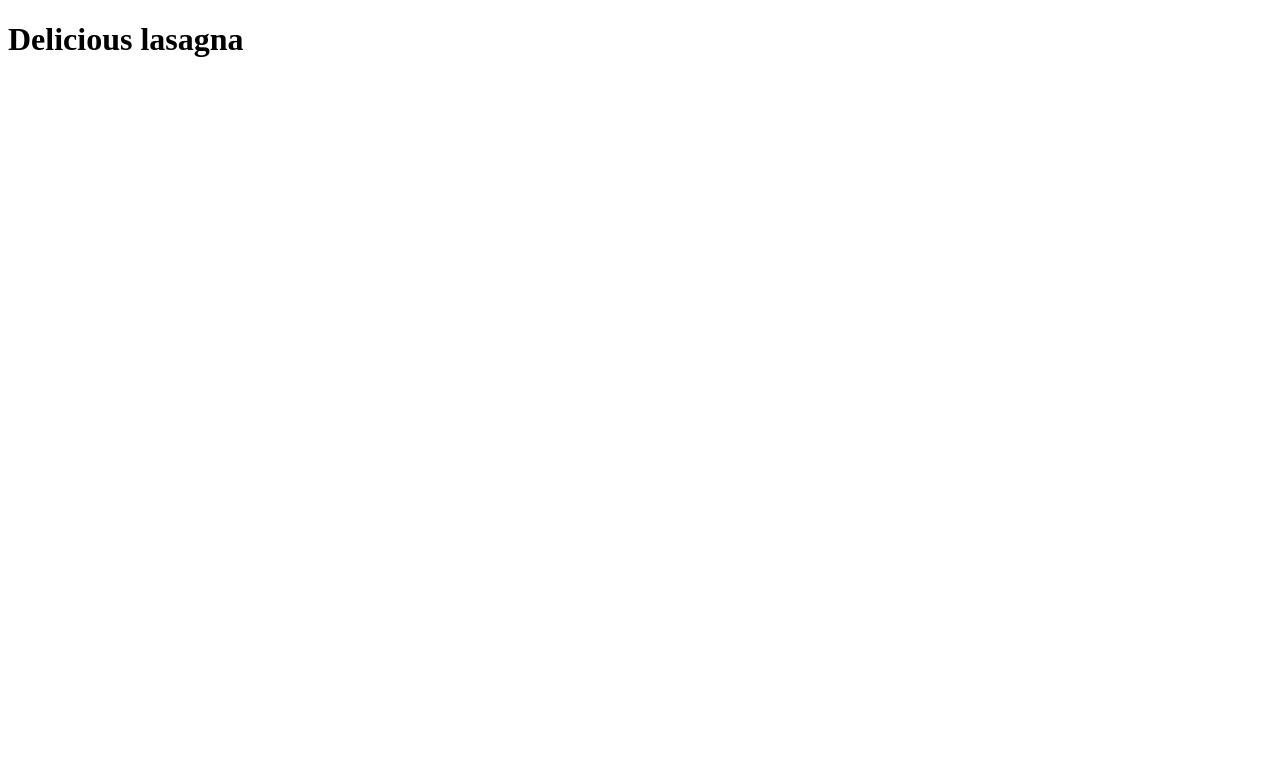
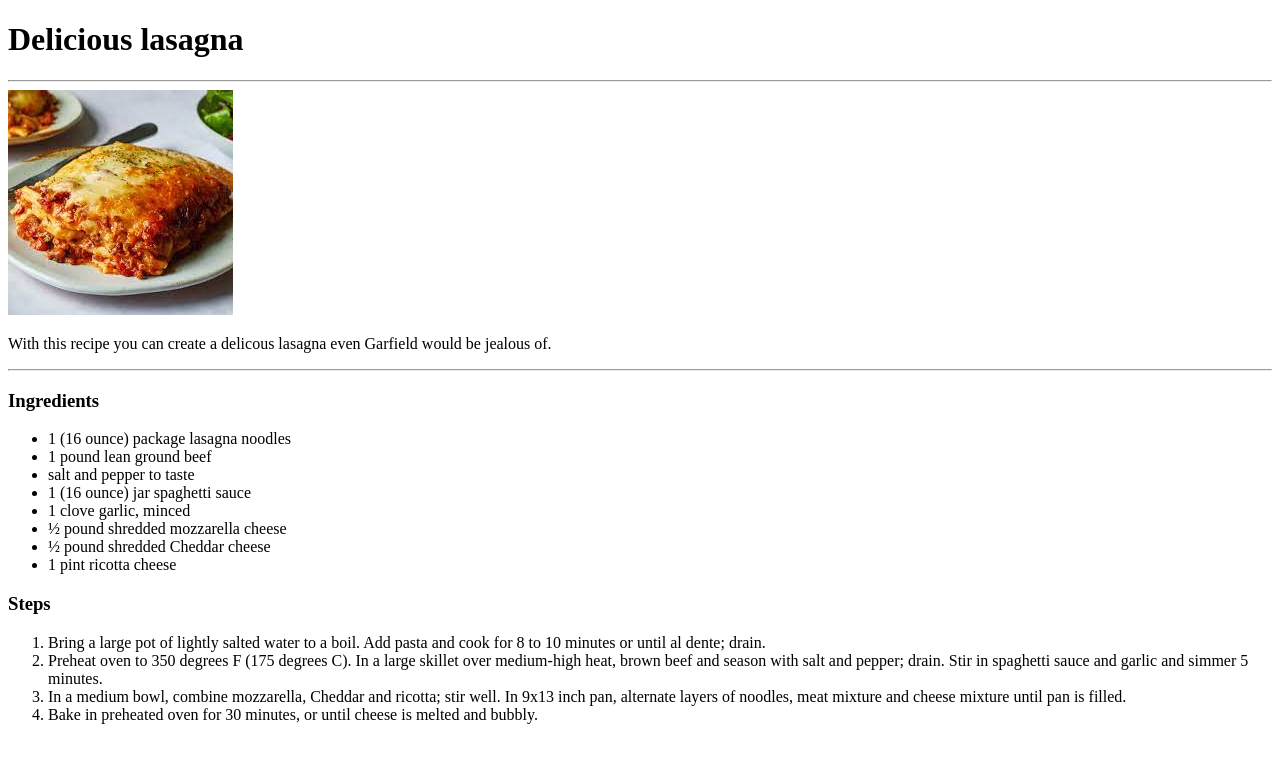
Before and after one commit to juulDEbeer/odin-recipe, a plain HTML site: page recipes/lasagna.html in a window 1280 px wide. Drawn offline with Linux system fonts and the light colour scheme.

Commit message:
added ingredients and steps to the recipe for lasagna

```diff
--- a/recipes/lasagna.html
+++ b/recipes/lasagna.html
@@ -8,5 +8,30 @@
 </head>
 <body>
     <h1>Delicious lasagna</h1>
+    <hr>
+    <img src="../lasagna.jpg" alt="Picture of lasagna.">
+
+    <p>With this recipe you can create a delicous lasagna even Garfield would be jealous of.</p>
+    <hr>
+    <h3>Ingredients</h3>
+    <ul>
+        <li>1 (16 ounce) package lasagna noodles</li>
+        <li>1 pound lean ground beef </li>
+        <li>salt and pepper to taste</li>
+        <li>1 (16 ounce) jar spaghetti sauce</li>
+        <li>1 clove garlic, minced</li>
+        <li>½ pound shredded mozzarella cheese</li>
+        <li>½ pound shredded Cheddar cheese</li>
+        <li>1 pint ricotta cheese</li>
+    </ul>
+    <h3>Steps</h3>
+    <ol>
+        <li>Bring a large pot of lightly salted water to a boil. Add pasta and cook for 8 to 10 minutes or until al dente; drain.
+
+        </li>
+        <li>Preheat oven to 350 degrees F (175 degrees C). In a large skillet over medium-high heat, brown beef and season with salt and pepper; drain. Stir in spaghetti sauce and garlic and simmer 5 minutes.</li>
+        <li>In a medium bowl, combine mozzarella, Cheddar and ricotta; stir well. In 9x13 inch pan, alternate layers of noodles, meat mixture and cheese mixture until pan is filled.</li>
+        <li>Bake in preheated oven for 30 minutes, or until cheese is melted and bubbly.</li>
+    </ol>
 </body>
 </html>
```
